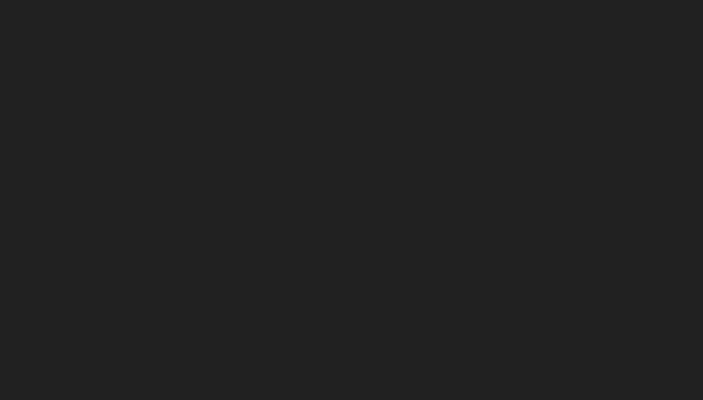
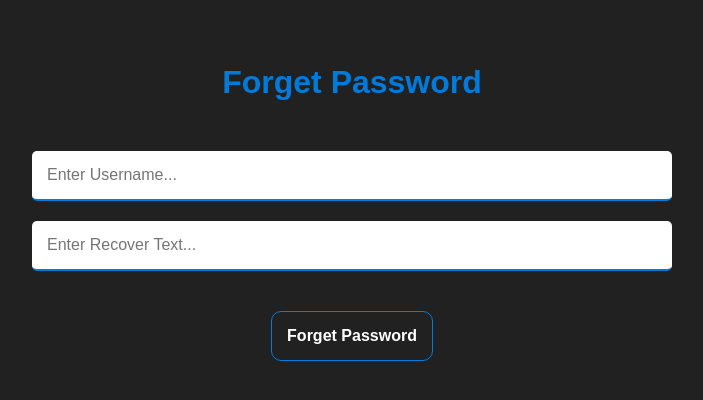
Before and after one commit to RehanAli21/Hi-chat-App, a React (Create React App) app in the folder client/: page /forget in a window 1280 px wide. Shown: the top 400 px of the page, without its empty margins (288-991 px from the left). Built offline with nearby package versions, Linux system fonts and the light colour scheme.

Commit message:
Forget Page
In this the Forget Page has been made, now forget functionality will be added!

```diff
--- a/client/src/App.js
+++ b/client/src/App.js
@@ -3,7 +3,7 @@ import { BrowserRouter as Router, Route } from 'react-router-dom'
 import Login from './Components/Login'
 import Signup from './Components/SignUp'
 import MainApp from './Components/App'
-
+import Forget from './Components/Forget'
 class App extends Component {
 	state = {
 		theme: 'white'
@@ -39,7 +39,8 @@ class App extends Component {
 							changethemeState={this.changethemeState}
 							css={this.state.css}
 						/>
-					)}></Route>
+					)}
+				/>
 				<Route
 					path='/signup'
 					exact
@@ -49,7 +50,8 @@ class App extends Component {
 							changethemeState={this.changethemeState}
 							css={this.state.css}
 						/>
-					)}></Route>
+					)}
+				/>
 				<Route
 					path='/app'
 					exact
@@ -59,7 +61,9 @@ class App extends Component {
 							changethemeState={this.changethemeState}
 							css={this.state.css}
 						/>
-					)}></Route>
+					)}
+				/>
+				<Route path='/forget' exact component={Forget} />
 			</Router>
 		)
 	}
--- /dev/null
+++ b/client/src/Components/Forget.js
@@ -0,0 +1,35 @@
+import React from 'react'
+
+function Forget() {
+	return (
+		<div
+			style={{
+				fontFamily: 'sans-serif',
+				textAlign: 'center',
+				color: '#007bdb'
+			}}>
+			<h1 style={{ margin: '5% 0px 20px 0px' }}>Forget Password</h1>
+			<div>
+				<input
+					style={{ margin: '30px 0px 20px 0px' }}
+					type='text'
+					name='username'
+					placeholder='Enter Username...'
+				/>
+			</div>
+			<div>
+				<input
+					style={{ margin: '0px 0px 20px 0px' }}
+					type='text'
+					name='recover'
+					placeholder='Enter Recover Text...'
+				/>
+			</div>
+			<div style={{ margin: '20px 0px' }}>
+				<button class='btn btn-primary'>Forget Password</button>
+			</div>
+		</div>
+	)
+}
+
+export default Forget
```
Also changed, not shown: 2 other files (tests, documents, lock files or other folders).
